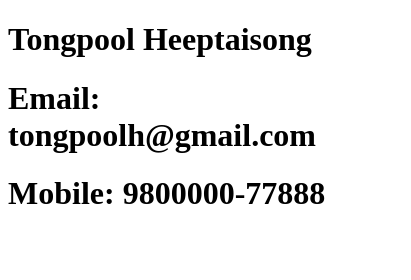
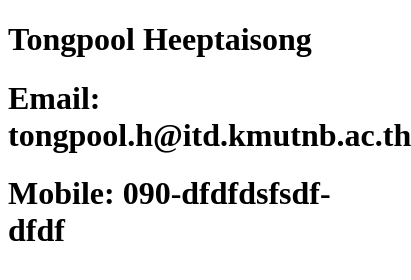
Before and after one commit to tongpool-h/git-sample-project, a plain HTML site: page index.html in a window 390 px wide. Shown: the whole page, 411 px wide, since content can reach past the window. Drawn offline with Linux system fonts and the light colour scheme.

Commit message:
Added email and phone in index.html

```diff
--- a/index.html
+++ b/index.html
@@ -8,8 +8,8 @@
 <body>
 
     <h1>Tongpool Heeptaisong</h1>
-    <h1>Email: tongpoolh@gmail.com</h1>
-    <h1>Mobile: 9800000-77888</h1>
+    <h1>Email: tongpool.h@itd.kmutnb.ac.th</h1>
+    <h1>Mobile: 090-dfdfdsfsdf-dfdf</h1>
 
 </body>
 </html>
```
